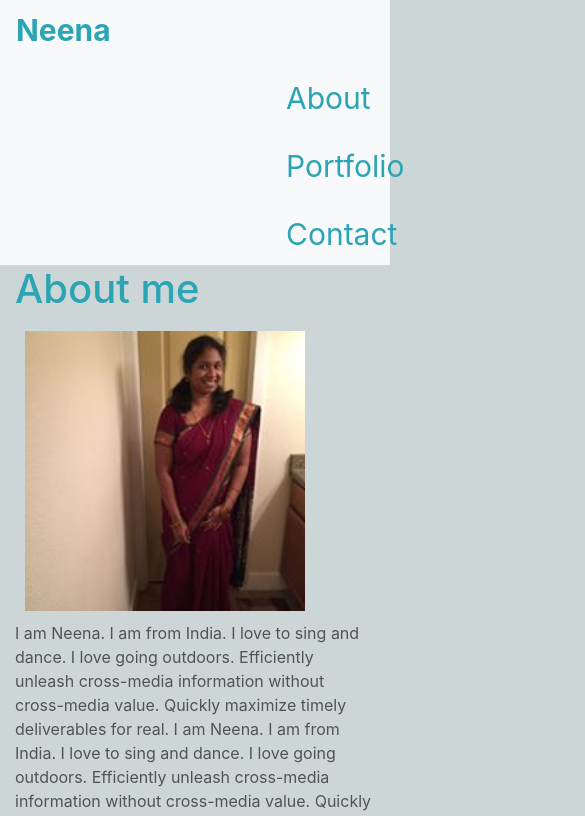
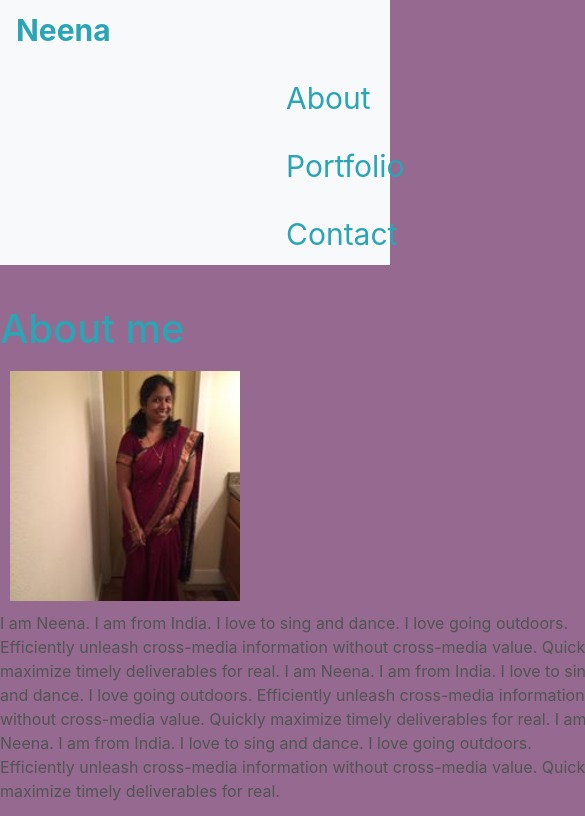
Before and after one commit to neenajohnbritto/Portfolio_Homework, a plain HTML site: page index.html in a window 390 px wide. Shown: the top 816 px of the page, 585 px wide, since content can reach past the window. Drawn offline with nearby package versions, Linux system fonts and the light colour scheme.

Commit message:
Homework2 Changes

```diff
--- a/assets/css/style.css
+++ b/assets/css/style.css
@@ -37,7 +37,7 @@ nav li {
 #bio-image{
     position: relative;
   left: 0px;
-  width: 300px;
+  width: 250px;
     padding: 10px;
 }
 
@@ -47,3 +47,50 @@ p{
     color: rgb(80, 84, 85);
 
 }
+
+.wrapper {
+    /* Box-model */
+    width: 1024px;
+
+    /* Positioning */
+    margin: 40px auto;
+  }
+
+  @media screen and (max-width: 980px) {
+    body {
+      background-color: rgb(95, 163, 88);
+
+    }
+    /* The wrapper's width will be 600px */
+    .wrapper {
+        width: 920px;
+    }
+
+}
+
+  @media screen and (max-width: 768px) {
+    body {
+      background-color: rgb(158, 167, 80);
+
+    }
+    /* The wrapper's width will be 600px */
+    .wrapper {
+        width: 720px;
+    }
+}
+
+    @media screen and (max-width: 640px) {
+        body {
+          background-color: rgb(150, 105, 144);
+
+        }
+        nav ul {
+            float: left;
+            width: 100%;
+          }
+        /* The wrapper's width will be 600px */
+        .wrapper {
+            width: 600px;
+        }
+
+    }
--- a/index.html
+++ b/index.html
@@ -17,7 +17,7 @@
     <header>
 
         <nav class="navbar navbar-expand-lg navbar-light bg-light">
-                <a id="name" href="#"><strong>Neena</strong></a>
+                <a id="name"><strong>Neena</strong></a>
             <ul>
                 <li><a id="header-link" href="#">About</a></li>
                 <li><a id="header-link" href="portfolio.html">Portfolio</a></li>
@@ -27,7 +27,7 @@
     </header>
 
 
-    <div class="container-fluid">
+    <div class="wrapper">
             <div class="row">
                 <div class="col-md-12">
                     <h1>About me</h1>
```
Also changed, not shown: contact.html (+1 -1 lines), portfolio.html (+1 -1 lines).
